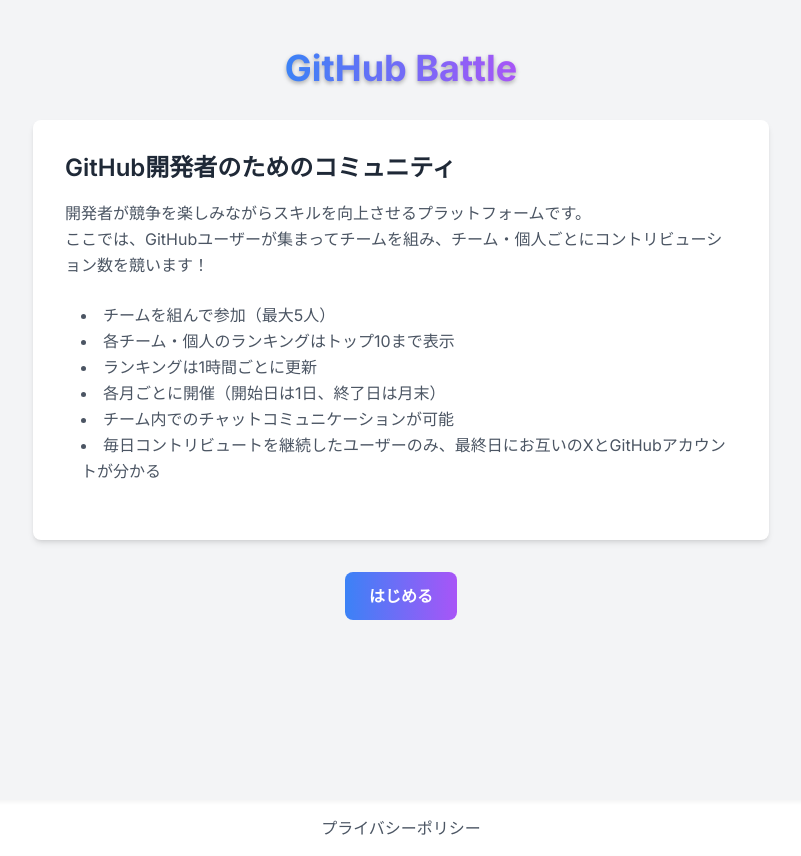
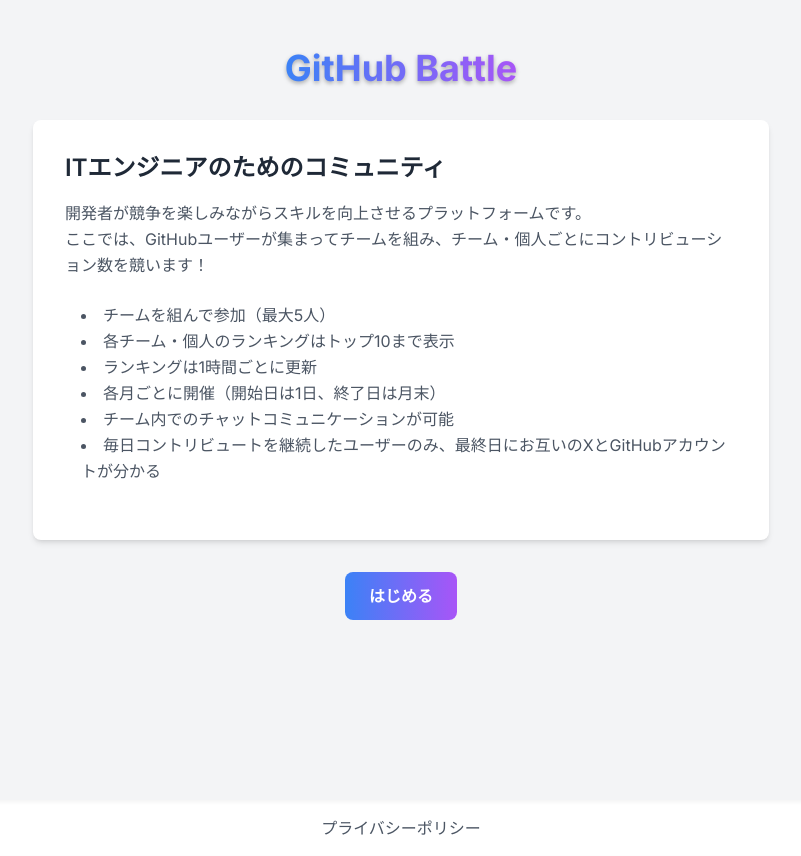
Before and after one commit to vyuma/GitHubBattle, a Next.js app in the folder front/: page / in a window 1280 px wide. Shown: the whole page, without its empty margins (239-1040 px from the left). Built offline with nearby package versions, Linux system fonts and the light colour scheme.

Commit message:
コンフリクト解消

```diff
--- a/front/src/app/login/page.tsx
+++ b/front/src/app/login/page.tsx
@@ -84,6 +84,12 @@
                     >
                         ログアウトテスト
                     </button>
+                    <button
+                        onClick={handleAnonymousLogin}
+                        className="w-full px-4 py-2 text-gray-800 bg-gray-200 rounded-md hover:bg-gray-300 focus:outline-none focus:ring-2 focus:ring-gray-400"
+                    >
+                        ゲストログイン
+                    </button>
                 </div>
             </div>
 
--- a/front/src/app/page.tsx
+++ b/front/src/app/page.tsx
@@ -24,7 +24,7 @@
 
                     <div className="bg-white shadow-md rounded-lg p-8 mb-8 transition-all duration-300 hover:shadow-xl animate-fade-in">
                         <h2 className="text-2xl font-semibold text-gray-800 mb-4">
-                            GitHub開発者のためのコミュニティ
+                            ITエンジニアのためのコミュニティ
                         </h2>
 
                         <p className="text-gray-600 mb-6 leading-relaxed">
```
